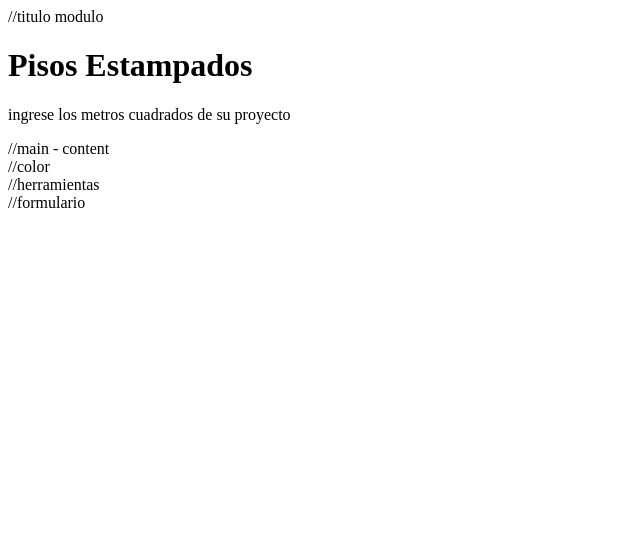
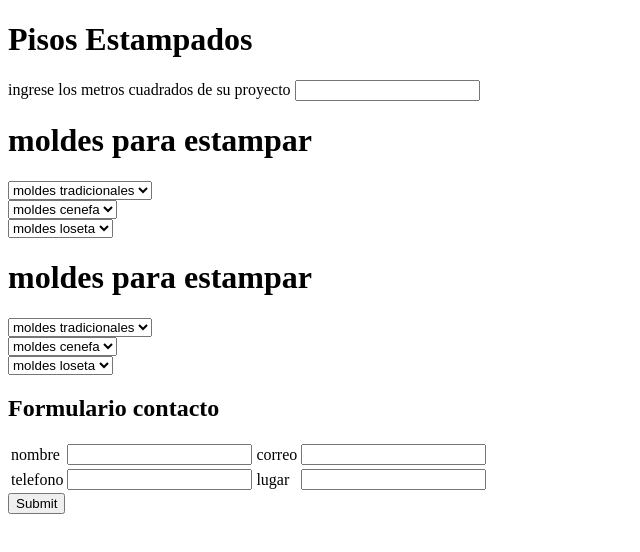
Before and after one commit to Quiasua/Calculadora, a plain HTML site: page pisos_est.html in a window 1280 px wide. Shown: the whole page, without its empty margins (0-640 px from the left). Drawn offline with Linux system fonts and the light colour scheme.

Commit message:
cmbios pagina estampados

```diff
--- a/pisos_est.html
+++ b/pisos_est.html
@@ -1,34 +1,86 @@
 <!DOCTYPE html>
 <html lang="en">
+
 <head>
     <meta charset="UTF-8">
     <meta name="viewport" content="width=device-width, initial-scale=1.0">
     <meta http-equiv="X-UA-Compatible" content="ie=edge">
     <title>Document</title>
 </head>
+
 <body>
-    //titulo modulo
+    <!--titulo modulo-->
     <div>
         <h1>Pisos Estampados</h1>
-            <p>
-                ingrese los metros cuadrados de su proyecto
-            </p>
+        <p>
+            ingrese los metros cuadrados de su proyecto
+            <input type="text">
+        </p>
     </div>
-    //main - content
+    <!--main - content-->
+    <div>
+        <h1>moldes para estampar</h1>
+        <select>
+            <option>moldes tradicionales</option>
+        </select>
+        <br>
+        <select>
+            <option>moldes cenefa</option>
+        </select>
+        <br>
+        <select>
+            <option>moldes loseta</option>
+        </select>
+    </div>
+    <!--color-->
+    <div>
+        <h1>moldes para estampar</h1>
+        <select>
+            <option>moldes tradicionales</option>
+        </select>
+        <br>
+        <select>
+            <option>moldes cenefa</option>
+        </select>
+        <br>
+        <select>
+            <option>moldes loseta</option>
+        </select>
+    </div>
+    <!--herramientas-->
     <div>
 
     </div>
-    //color
+    <!--formulario-->
     <div>
+        <h2>Formulario contacto</h2>
+        <form>
+            <table>
+                <tr>
+                    <td>nombre</td>
+                    <td>
+                        <input type="text">
+                    </td>
+                    <td>correo</td>
+                    <td>
+                        <input type="text">
+                    </td>
+                </tr>
+                <tr>
+                    <td>telefono</td>
+                    <td>
+                        <input type="text">
+                    </td>
+                    <td>lugar</td>
+                    <td>
+                        <input type="text">
+                    </td>
+                </tr>
 
-    </div>
-    //herramientas
-    <div>
-
-    </div>
-    //formulario
-    <div>
-
+            </table>
+            <input type="submit">
+        </form>
     </div>
 </body>
+
 </html>
```
